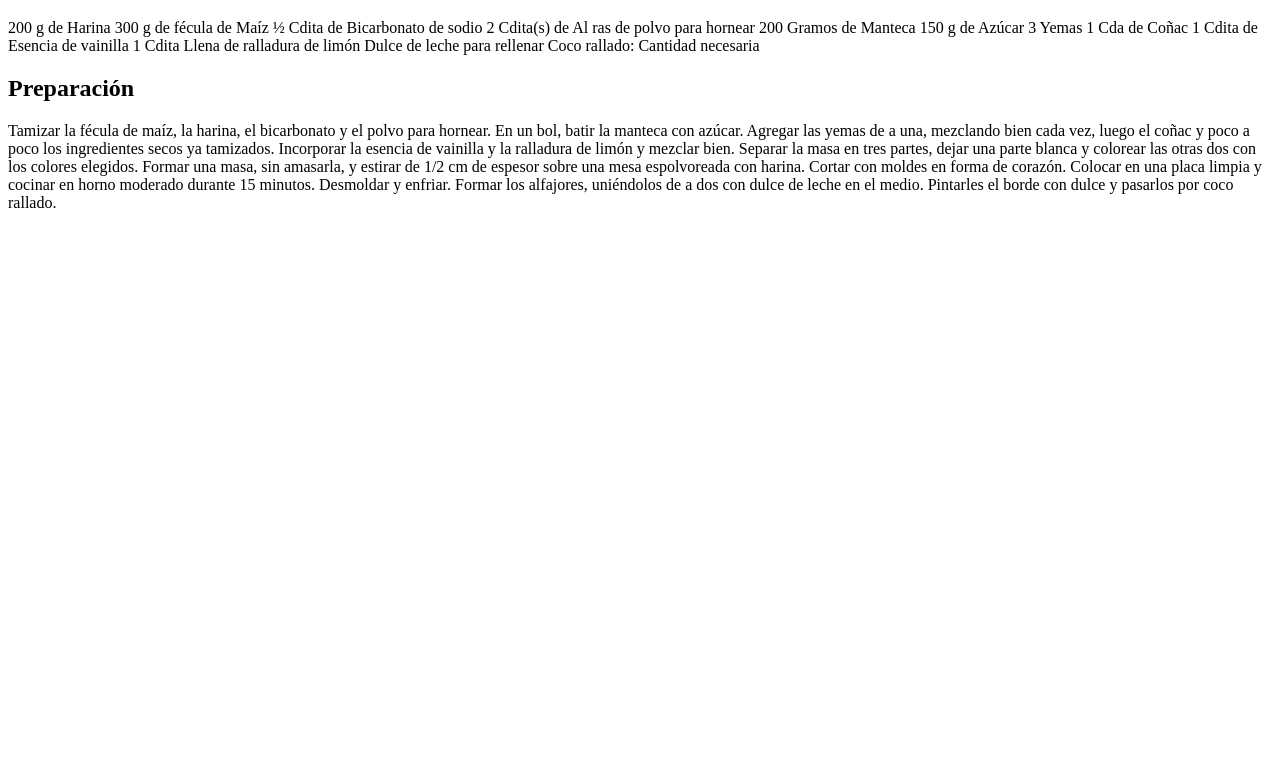
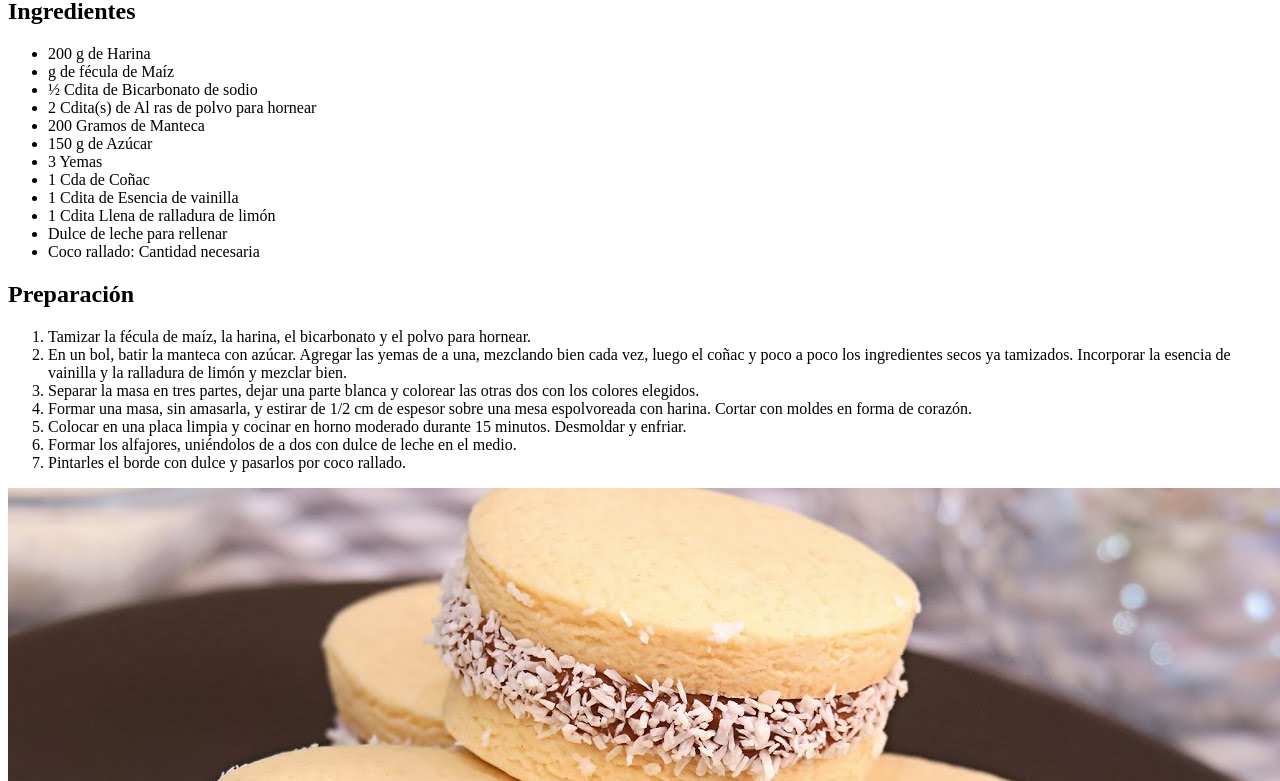
Before and after one commit to UCC-LabCompu2/ejercicios2022-SantiNavas, a plain HTML site: page Ejercicios-HTML/ej_listas.html in a window 1280 px wide. Shown: the part 108-889 px from the top of the page. Before the commit the page ends 800 px from the top, so only its background shows below. Drawn offline with Linux system fonts and the light colour scheme.

Commit message:
se agrego ejercicio de lista

```diff
--- a/Ejercicios-HTML/ej_listas.html
+++ b/Ejercicios-HTML/ej_listas.html
@@ -4,33 +4,38 @@
     <meta charset="UTF-8">
     <title>Ejercicio Listas</title>
 </head>
-<body>
+<img>
 <!--Emplee listas No Ordenadas para los ingredientes y listas Ordenadas para los pasos-->
 <!--Incluya la imagen de los alfajores de maicena bajo la receta. Agregue el atributo alt-->
 <h1>Alfajores de Maicena</h1>
 
 <h2>Ingredientes</h2>
-
-200 g de Harina
-300 g de fécula de Maíz
-½ Cdita de Bicarbonato de sodio
-2 Cdita(s) de Al ras de polvo para hornear
-200 Gramos de Manteca
-150 g de Azúcar
-3 Yemas
-1 Cda de Coñac
-1 Cdita de Esencia de vainilla
-1 Cdita Llena de ralladura de limón
-Dulce de leche para rellenar
-Coco rallado: Cantidad necesaria
+<ul>
+    <li>200 g de Harina</li>
+    <li>g de fécula de Maíz</li>
+    <li>½ Cdita de Bicarbonato de sodio</li>
+    <li>2 Cdita(s) de Al ras de polvo para hornear</li>
+    <li>200 Gramos de Manteca</li>
+    <li>150 g de Azúcar</li>
+    <li>3 Yemas</li>
+    <li>1 Cda de Coñac</li>
+    <li>1 Cdita de Esencia de vainilla</li>
+    <li>1 Cdita Llena de ralladura de limón</li>
+    <li>Dulce de leche para rellenar</li>
+    <li>Coco rallado: Cantidad necesaria</li>
+</ul>
 
 <h2>Preparación</h2>
-Tamizar la fécula de maíz, la harina, el bicarbonato y el polvo para hornear.
-En un bol, batir la manteca con azúcar. Agregar las yemas de a una, mezclando bien cada vez, luego el coñac y poco a poco los ingredientes secos ya tamizados. Incorporar la esencia de vainilla y la ralladura de limón y mezclar bien.
-Separar la masa en tres partes, dejar una parte blanca y colorear las otras dos con los colores elegidos.
-Formar una masa, sin amasarla, y estirar de 1/2 cm de espesor sobre una mesa espolvoreada con harina. Cortar con moldes en forma de corazón.
-Colocar en una placa limpia y cocinar en horno moderado durante 15 minutos. Desmoldar y enfriar.
-Formar los alfajores, uniéndolos de a dos con dulce de leche en el medio.
-Pintarles el borde con dulce y pasarlos por coco rallado.
+    <ol>
+        <li>Tamizar la fécula de maíz, la harina, el bicarbonato y el polvo para hornear.</li>
+        <li>En un bol, batir la manteca con azúcar. Agregar las yemas de a una, mezclando bien cada vez, luego el coñac y poco a poco los ingredientes secos ya tamizados. Incorporar la esencia de vainilla y la ralladura de limón y mezclar bien.</li>
+        <li>Separar la masa en tres partes, dejar una parte blanca y colorear las otras dos con los colores elegidos.</li>
+        <li>Formar una masa, sin amasarla, y estirar de 1/2 cm de espesor sobre una mesa espolvoreada con harina. Cortar con moldes en forma de corazón.</li>
+        <li>Colocar en una placa limpia y cocinar en horno moderado durante 15 minutos. Desmoldar y enfriar.</li>
+        <li>Formar los alfajores, uniéndolos de a dos con dulce de leche en el medio.</li>
+        <li>Pintarles el borde con dulce y pasarlos por coco rallado.</li>
+    </ol>
+
+<img src="imagenes/foto_alfajores.jpg">
 </body>
 </html>
```
